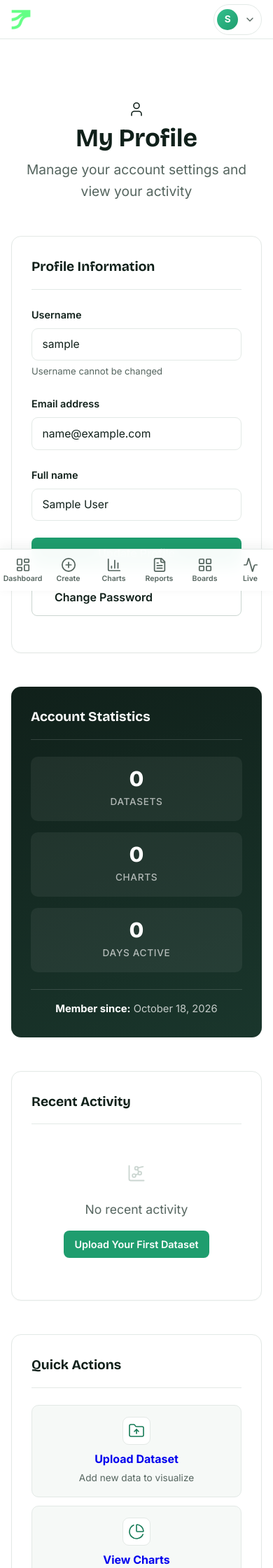
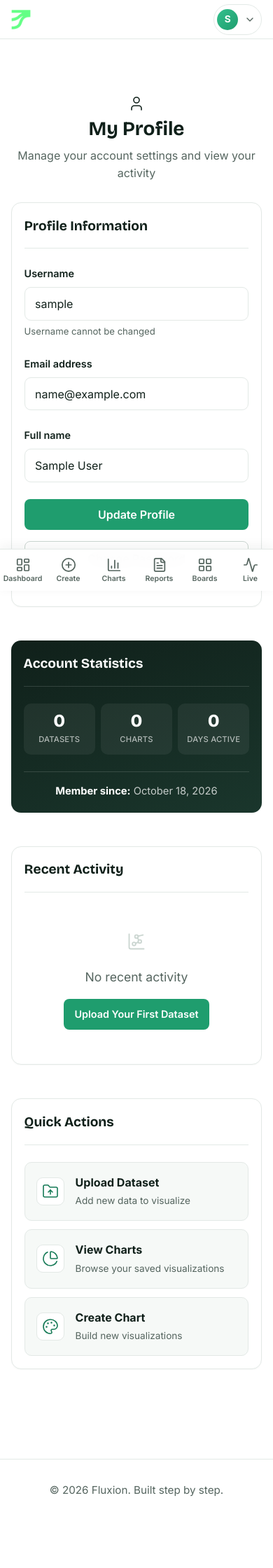
Before and after one commit to AtArVaShEwAlE/fluxionDjango, a Django app: page /profile in a window 390 px wide. Shown: the top 2240 px of the page at 70% size. After the commit the page ends 2138 px from the top, so only its background shows below. Run offline with Django 5.2, Linux system fonts and the light colour scheme; the visitor is signed in with stand-in values (Sample User, id 1); data that the repository does not hold is empty.

Commit message:
Phase 16B1: mobile layout for dashboard, create chart, charts, profile; fix desktop navbar overflow

```diff
--- /dev/null
+++ b/static/css/mobile-app.css
@@ -0,0 +1,297 @@
+/* ==========================================================================
+   Fluxion - Mobile layout for logged-in app pages (Phase 16B1)
+   Dashboard, Create Chart, My Charts, Profile.
+   Loaded AFTER page CSS + mobile-nav.css (base.html), so equal-specificity
+   rules here win. Every selector is scoped to body.page-app.
+   ========================================================================== */
+
+/* Profile quick actions: h4 inherited the default blue link colour */
+body.page-app .action-content h4 {
+    color: var(--pa-ink);
+}
+
+@media (max-width: 900px) {
+    /* ---- Touch targets + no iOS focus zoom ---- */
+    body.page-app .btn {
+        display: inline-flex;
+        align-items: center;
+        justify-content: center;
+        min-height: 44px;
+    }
+
+    body.page-app.page-app select,
+    body.page-app.page-app textarea,
+    body.page-app.page-app input:not([type="checkbox"]):not([type="radio"]):not([type="color"]):not([type="range"]):not([type="file"]):not([type="hidden"]):not([type="submit"]) {
+        font-size: 16px;
+        min-height: 44px;
+    }
+
+    body.page-app .btn-icon {
+        width: 44px;
+        height: 44px;
+    }
+
+    body.page-app .upload-trigger {
+        min-height: 44px;
+        padding: 0 0.35rem;
+    }
+
+    body.page-app .modal-close {
+        width: 44px;
+        height: 44px;
+    }
+
+    body.page-app .y-row-remove {
+        width: 44px;
+        min-height: 44px;
+    }
+
+    body.page-app .customise-panel summary {
+        min-height: 44px;
+    }
+
+    body.page-app .btn-add-y {
+        display: inline-flex;
+        align-items: center;
+        min-height: 44px;
+        margin-top: 0;
+    }
+
+    body.page-app .opt-group > label.opt-check,
+    body.page-app .clean-data-drop-label {
+        min-height: 44px;
+    }
+
+    /* ---- Page headers ---- */
+    body.page-app .page-header,
+    body.page-app .profile-header {
+        padding-top: 0.5rem;
+        padding-bottom: 0.5rem;
+        margin-bottom: 1.25rem;
+    }
+
+    body.page-app .page-header h1,
+    body.page-app .profile-header h1 {
+        margin-top: 0;
+        font-size: 2rem;
+    }
+
+    body.page-app .page-header p,
+    body.page-app .profile-header p {
+        font-size: 1rem;
+    }
+
+    /* ---- Create chart: Update/Save bar pinned above the tab bar ---- */
+    body.page-app .chart-builder {
+        padding-bottom: calc(76px + env(safe-area-inset-bottom, 0px));
+    }
+
+    body.page-app .axis-config-panel .chart-actions {
+        position: fixed;
+        left: 0;
+        right: 0;
+        bottom: calc(var(--tb-h, 60px) + env(safe-area-inset-bottom, 0px));
+        z-index: 1040;
+        flex-direction: row;
+        flex-wrap: nowrap;
+        justify-content: stretch;
+        gap: 0.6rem;
+        margin: 0;
+        padding: 0.6rem calc(1rem + env(safe-area-inset-right, 0px)) 0.6rem calc(1rem + env(safe-area-inset-left, 0px));
+        background: rgba(255, 255, 255, 0.97);
+        border-top: 1px solid var(--pa-border);
+        box-shadow: 0 -4px 14px rgba(16, 32, 26, 0.06);
+    }
+
+    body.page-app .axis-config-panel .chart-actions .btn-block {
+        flex: 1 1 0;
+        width: auto;
+        min-width: 0;
+        padding: 0 0.75rem;
+    }
+
+    html.kb-open body.page-app .axis-config-panel .chart-actions {
+        bottom: 0;
+    }
+}
+
+@media (max-width: 768px) {
+    /* ---- Create chart ---- */
+    body.page-app .chart-type-grid {
+        display: grid;
+        grid-template-columns: repeat(auto-fill, minmax(104px, 1fr));
+        gap: 0.6rem;
+    }
+
+    body.page-app .chart-type-btn {
+        flex-direction: column;
+        justify-content: center;
+        gap: 0;
+        padding: 0.7rem 0.4rem;
+        min-width: 0;
+    }
+
+    body.page-app .chart-type-btn span {
+        margin-top: 0.3rem;
+        font-size: 0.8rem;
+        text-align: center;
+    }
+
+    body.page-app .chart-container {
+        min-height: 320px;
+        padding: 0.75rem;
+    }
+
+    body.page-app #chartCanvas {
+        max-height: 420px;
+    }
+
+    body.page-app .chart-preview-card .card-header {
+        flex-wrap: wrap;
+        gap: 0.5rem;
+        padding: 1rem;
+    }
+
+    body.page-app .recent-item {
+        flex-wrap: wrap;
+    }
+
+    /* ---- Dashboard ---- */
+    body.page-app .upload-area-compact {
+        padding: 1.25rem 1rem;
+    }
+
+    body.page-app .upload-content-compact h4 {
+        font-size: 1.2rem;
+    }
+
+    body.page-app .dataset-actions {
+        flex-wrap: wrap;
+    }
+
+    body.page-app .dataset-actions .btn {
+        flex: 1 1 150px;
+    }
+
+    body.page-app .data-table {
+        table-layout: auto;
+        width: max-content;
+        min-width: 100%;
+    }
+
+    body.page-app .data-table th {
+        white-space: nowrap;
+    }
+
+    body.page-app .data-table td {
+        max-width: 220px;
+    }
+
+    body.page-app .datasets-table td.dataset-name {
+        overflow: hidden;
+        text-overflow: ellipsis;
+        white-space: nowrap;
+    }
+
+    body.page-app .clean-data-actions {
+        flex-wrap: wrap;
+    }
+
+    body.page-app .clean-data-actions .btn {
+        flex: 1 1 140px;
+    }
+
+    /* ---- My Charts ---- */
+    body.page-app .list-search-input {
+        min-width: 0;
+        flex: 1 1 100%;
+    }
+
+    body.page-app .list-sort-select {
+        flex: 1 1 100%;
+        min-width: 0;
+    }
+
+    body.page-app .modal-content {
+        width: 100%;
+        max-width: none;
+        height: 100dvh;
+        max-height: none;
+        border-radius: 0;
+    }
+
+    body.page-app .modal-header {
+        padding: calc(0.75rem + env(safe-area-inset-top, 0px)) 1rem 0.75rem;
+    }
+
+    body.page-app .modal-header h2 {
+        font-size: 1.15rem;
+        min-width: 0;
+        overflow: hidden;
+        text-overflow: ellipsis;
+        white-space: nowrap;
+    }
+
+    body.page-app .modal-body {
+        padding: 1rem;
+    }
+
+    body.page-app .modal-chart-container {
+        height: 55dvh;
+        min-height: 260px;
+    }
+
+    body.page-app .modal-footer {
+        display: grid;
+        grid-template-columns: 1fr 1fr;
+        gap: 0.5rem;
+        padding: 0.75rem 1rem calc(0.75rem + env(safe-area-inset-bottom, 0px));
+    }
+
+    /* ---- Profile ---- */
+    body.page-app .stats-grid {
+        grid-template-columns: repeat(3, 1fr);
+        gap: 0.5rem;
+    }
+
+    body.page-app .stats-card .stat-item {
+        padding: 0.75rem 0.25rem;
+    }
+
+    body.page-app .stats-card .stat-number {
+        font-size: 1.6rem;
+    }
+
+    body.page-app .stats-card .stat-label {
+        font-size: 0.7rem;
+        letter-spacing: 0.02em;
+    }
+
+    body.page-app .action-button {
+        flex-direction: row;
+        text-align: left;
+        gap: 1rem;
+    }
+}
+
+@media (min-width: 481px) and (max-width: 768px) {
+    body.page-app .charts-grid {
+        grid-template-columns: repeat(2, 1fr);
+        gap: 1rem;
+    }
+}
+
+@media (max-width: 480px) {
+    body.page-app .card {
+        padding: 1.1rem;
+    }
+
+    body.page-app .column-stats-grid {
+        grid-template-columns: repeat(auto-fill, minmax(150px, 1fr));
+    }
+
+    body.page-app .page-header h1,
+    body.page-app .profile-header h1 {
+        font-size: 1.75rem;
+    }
+}
--- a/static/css/mobile-nav.css
+++ b/static/css/mobile-nav.css
@@ -58,6 +58,10 @@
 
     html body[class] .navbar-container .navbar-logo {
         justify-content: flex-start;
+    }
+
+    html body[class] .navbar-container .logo-link {
+        min-height: 44px;
     }
 
     html body[class] .navbar-container .navbar-profile {
@@ -231,3 +235,45 @@
         transition: none;
     }
 }
+
+/* ---- Desktop navbar fit (901-1535px) ----
+   Both link groups overflowed the bar below ~1400px. Tighter spacing from
+   901 up; below 1320px logged-in users get the 4 public links inside the
+   avatar menu (same .nv-mobile-only items the phone menu uses). */
+@media (min-width: 901px) and (max-width: 1535px) {
+    html body[class] .navbar-container {
+        padding-left: 1.5rem;
+        padding-right: 1.5rem;
+    }
+
+    html body[class] .navbar-container .navbar-center {
+        gap: 1rem;
+    }
+
+    html body[class] .navbar-container .navbar-links {
+        gap: 0.15rem;
+    }
+
+    html body[class] .navbar-container .navbar-links li a {
+        padding: 0.4rem 0.6rem;
+        font-size: 0.86rem;
+    }
+}
+
+@media (min-width: 901px) and (max-width: 1319px) {
+    html body[class] .navbar-container .navbar-center:has(.navbar-links-right) {
+        justify-content: center;
+    }
+
+    html body[class] .navbar-container .navbar-center:has(.navbar-links-right) .navbar-links-left {
+        display: none;
+    }
+
+    .navbar-container .nv-item.nv-mobile-only {
+        display: flex;
+    }
+
+    .navbar-container .nv-sep.nv-mobile-only {
+        display: block;
+    }
+}
--- a/static/js/navbar.js
+++ b/static/js/navbar.js
@@ -6,7 +6,7 @@
     if (!root || !trigger || !menu) return;
 
     function items() {
-        var phone = window.matchMedia && window.matchMedia('(max-width: 900px)').matches;
+        var phone = window.matchMedia && window.matchMedia('(max-width: 1319px)').matches;
         return Array.from(menu.querySelectorAll('.nv-item')).filter(function (el) {
             return phone || !el.classList.contains('nv-mobile-only');
         });
--- a/templates/base.html
+++ b/templates/base.html
@@ -21,6 +21,7 @@
     <link rel="stylesheet" href="{% static 'css/navbar.css' %}">
     {% block extra_css %}{% endblock %}
     <link rel="stylesheet" href="{% static 'css/mobile-nav.css' %}">
+    <link rel="stylesheet" href="{% static 'css/mobile-app.css' %}">
 </head>
 <body class="{% block body_class %}{% endblock %}">
     <!-- Navigation Container -->
```
Also changed, not shown: tools/test_mobile.py (+29 -2 lines).
